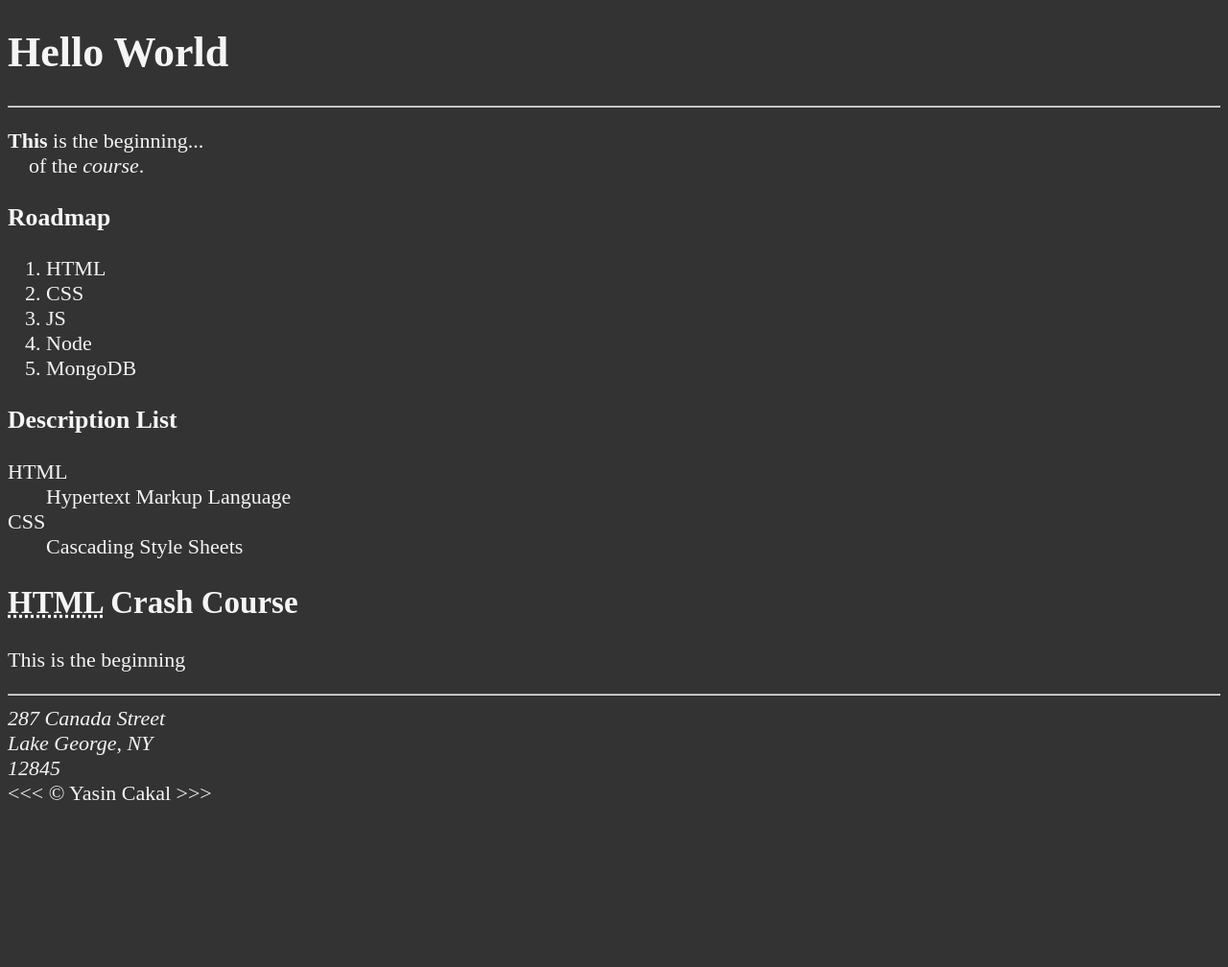
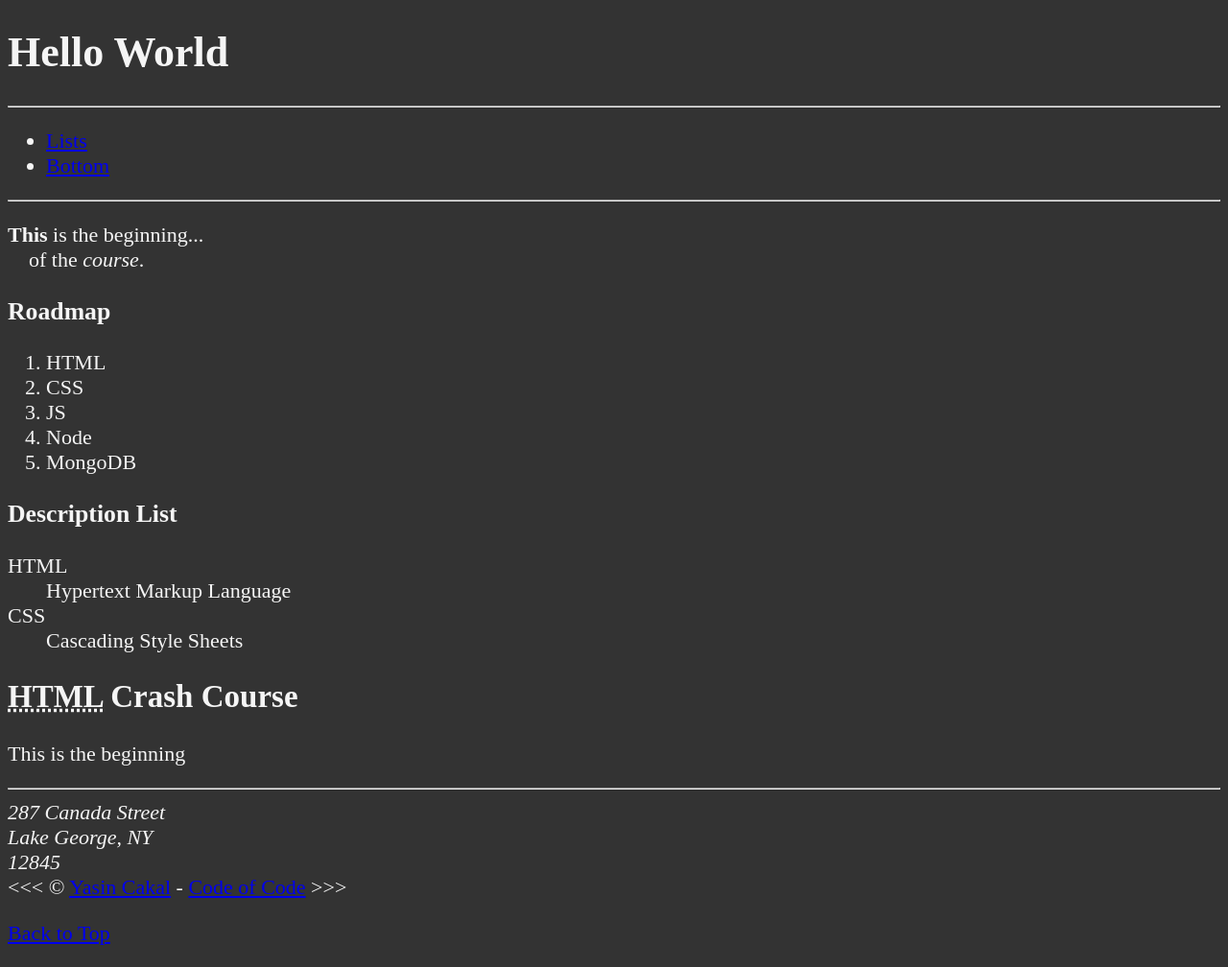
Before and after one commit to yasin1122/html, a plain HTML site: page index.html in a window 1280 px wide. Shown: the whole page at 96% size. Before the commit the page ends 848 px from the top, so only its background shows below. Drawn offline with Linux system fonts and the light colour scheme.

Commit message:
mid lesson 5

```diff
--- a/index.html
+++ b/index.html
@@ -13,10 +13,18 @@
 <body>
   <h1>Hello World</h1>
   <hr>
+  <nav>
+    <ul>
+      <li><a href="#lists">Lists</a></li>
+      <li><a href="#bottom-nav">Bottom</a></li>
+    </ul>
+  </nav>
+  <hr>
   <p><strong>This</strong> is the beginning...
     <!-- html entities start with & -->
     <br>&nbsp;&nbsp;&nbsp;&nbsp;of the <em>course</em>.
   </p>
+  <section id="lists">
     <h3>Roadmap</h3>
     <ol>
       <li>HTML</li>
@@ -34,6 +42,7 @@
       <dt>CSS</dt>
       <dd>Cascading Style Sheets</dd>
     </dl>
+  </section>
   <h2><abbr title="Hypertext Markup Language">HTML</abbr> Crash Course</h2>
   <p>This is the beginning</p>
   <hr>
@@ -43,7 +52,13 @@
     12845
   </address>
   <!-- html entities -->
-  &lt;&lt;&lt; &copy; Yasin Cakal &gt;&gt;&gt;
+  <section id="bottom-nav">
+    &lt;&lt;&lt; &copy; <a href="about.html">Yasin Cakal</a> - <a href="https://codeofcode.org" target="blank">Code of
+      Code</a> &gt;&gt;&gt;
+  </section>
+  <p>
+    <a href="#">Back to Top</a>
+  </p>
 
 </body>
 
```
Lines whose indentation alone changed are shown as unchanged.
